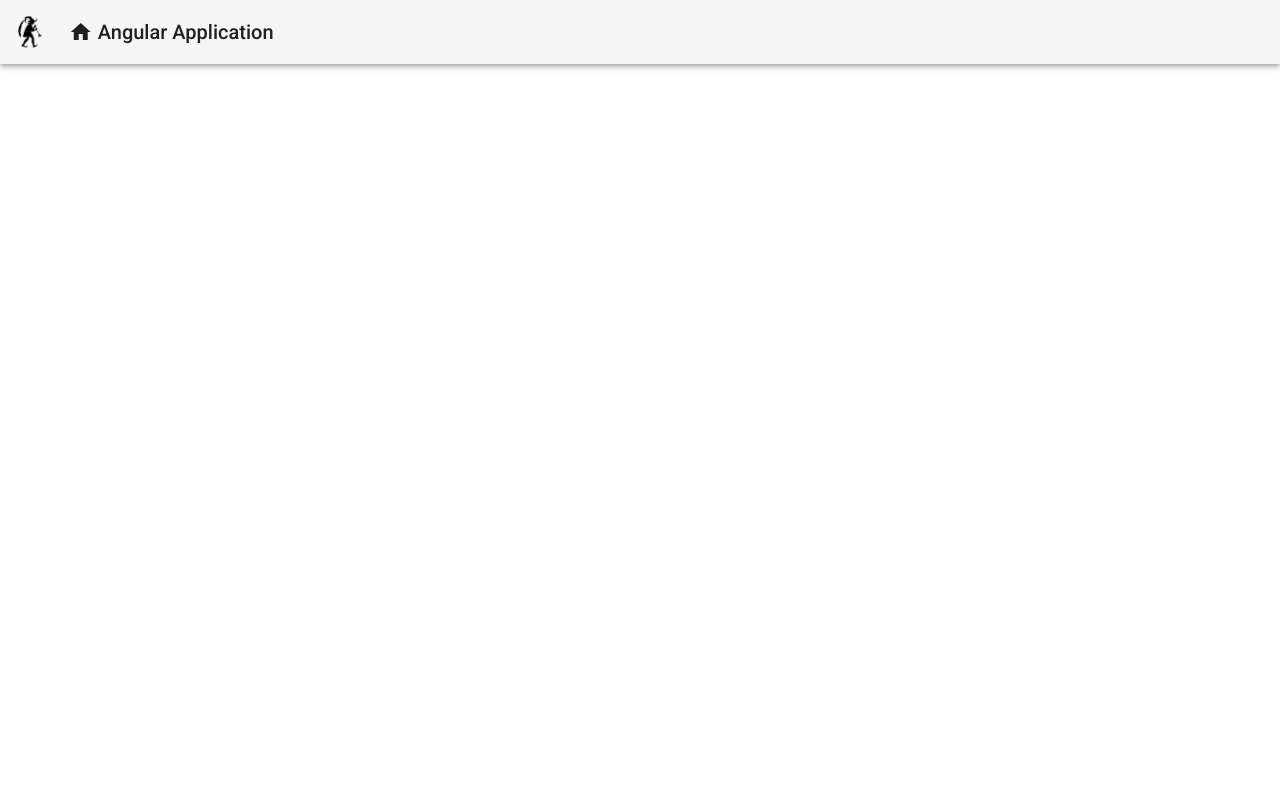
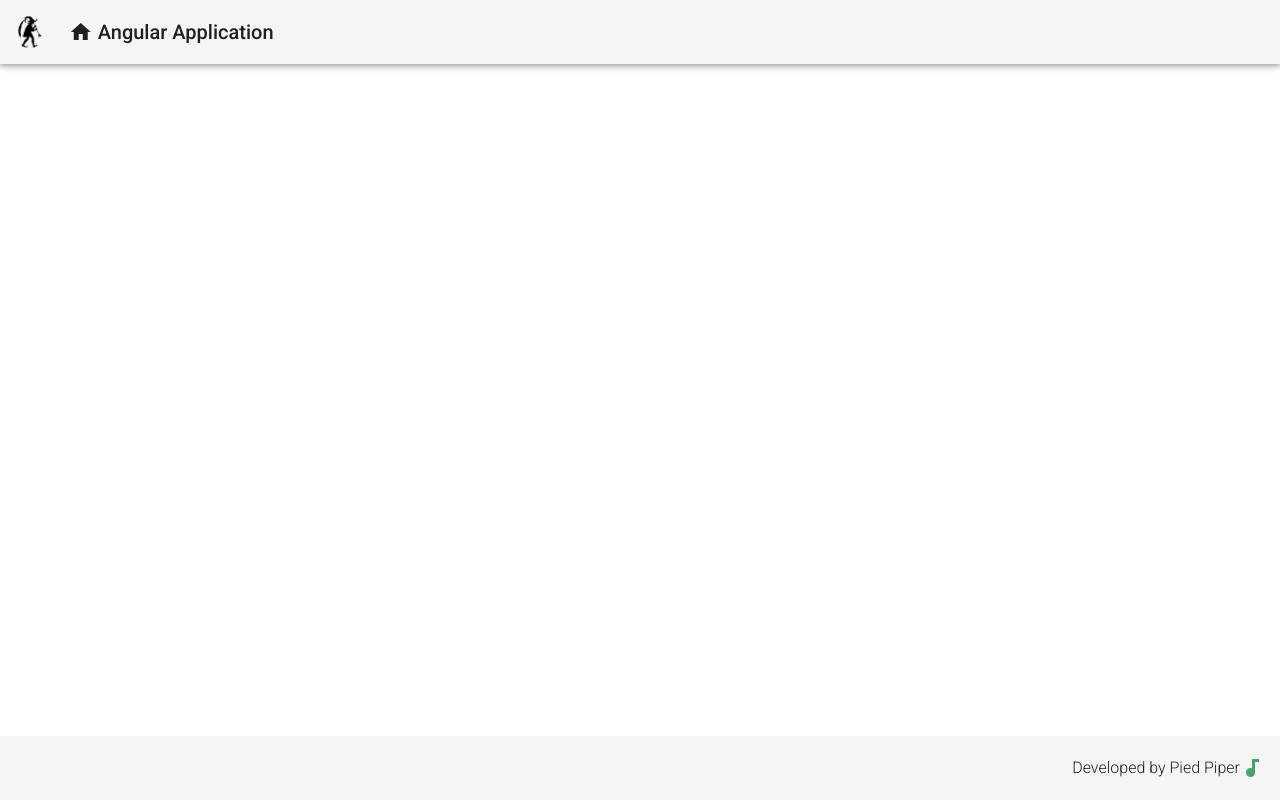
Before and after one commit to JoaoAngelojr/angularProject, an Angular app in the folder angularApp/: page / in a window 1280 px wide. Built offline with nearby package versions, Linux system fonts and the light colour scheme.

Commit message:
Initial footer

```diff
--- a/angularApp/src/app/app.component.html
+++ b/angularApp/src/app/app.component.html
@@ -1 +1,2 @@
 <app-header></app-header>
+<app-footer></app-footer>
--- a/angularApp/src/app/app.module.ts
+++ b/angularApp/src/app/app.module.ts
@@ -7,11 +7,13 @@
 import { HeaderComponent } from './components/template/header/header.component';
 
 import { MatToolbarModule } from '@angular/material/toolbar';
+import { FooterComponent } from './components/template/footer/footer.component';
 
 @NgModule({
   declarations: [
     AppComponent,
-    HeaderComponent
+    HeaderComponent,
+    FooterComponent
   ],
   imports: [
     BrowserModule,
--- /dev/null
+++ b/angularApp/src/app/components/template/footer/footer.component.css
@@ -0,0 +1,11 @@
+.footer {
+    position: fixed;
+    bottom: 0;
+    display: flex;
+    justify-content: flex-end;
+}
+
+.footer > span {
+    font-size: 1rem;
+    font-weight: 300;
+}
--- /dev/null
+++ b/angularApp/src/app/components/template/footer/footer.component.html
@@ -0,0 +1,4 @@
+<mat-toolbar class="footer">
+    <span>Developed by Pied Piper</span>
+    <i class="pied-piper-green material-icons">audiotrack</i>
+</mat-toolbar>
--- /dev/null
+++ b/angularApp/src/app/components/template/footer/footer.component.ts
@@ -0,0 +1,15 @@
+import { Component, OnInit } from '@angular/core';
+
+@Component({
+  selector: 'app-footer',
+  templateUrl: './footer.component.html',
+  styleUrls: ['./footer.component.css']
+})
+export class FooterComponent implements OnInit {
+
+  constructor() { }
+
+  ngOnInit(): void {
+  }
+
+}
--- a/angularApp/src/styles.css
+++ b/angularApp/src/styles.css
@@ -2,3 +2,7 @@
 
 html, body { height: 100%; }
 body { margin: 0; font-family: Roboto, "Helvetica Neue", sans-serif; }
+
+.pied-piper-green {
+    color: rgb(72, 163, 109)
+}
```
